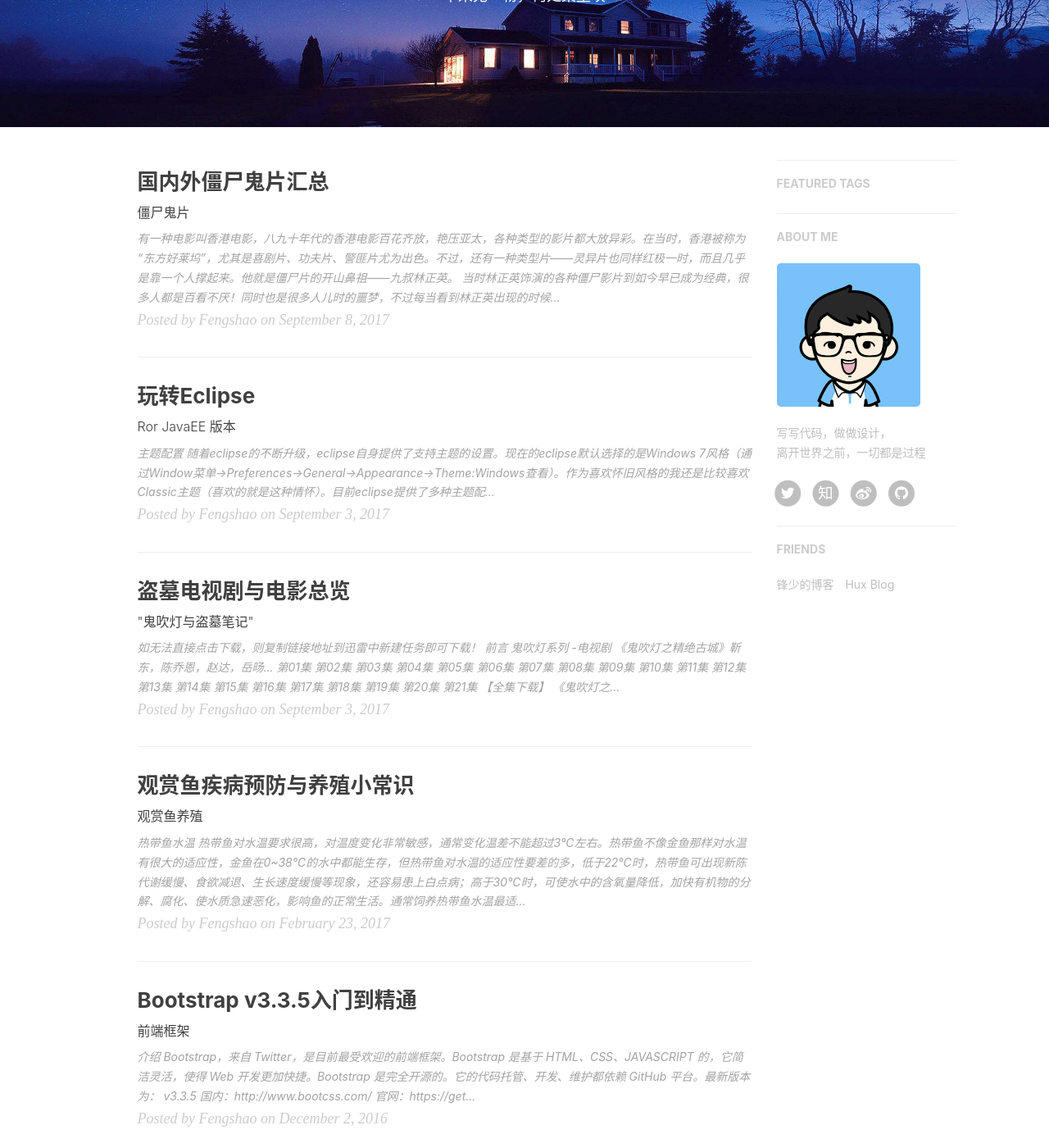
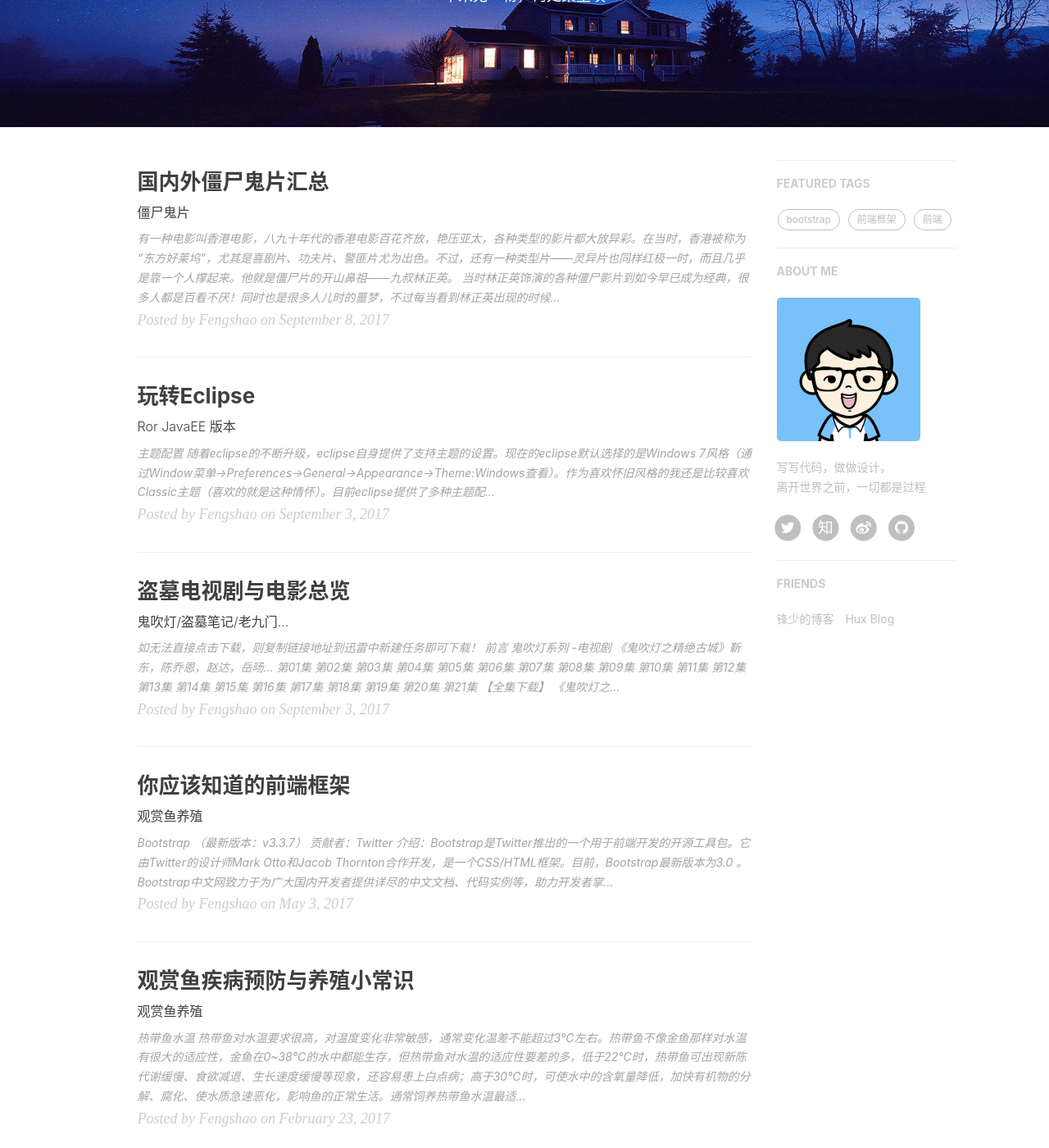
Before and after one commit to liushaofeng89/blog, a Jekyll site: the page built from index.html, in a window 1280 px wide and 1400 px high, scrolled down 263 px. Shown: the whole window at 82% size. Built offline with Jekyll 4.4.1, drawn with Linux system fonts in a browser that asks for light colours; nearby versions of some CDN libraries; the list of posts is cut into pages by our own code; comment, search, counter and statistics services are not loaded; some of the changed lines change nothing that is shown.

Commit message:
更新文章

```diff
--- /dev/null
+++ b/_posts/2017-05-03-css-ui-framework.markdown
@@ -0,0 +1,61 @@
+---
+layout:     post
+title:      "你应该知道的前端框架"
+subtitle:   "观赏鱼养殖"
+date:       2017-05-03 12:16:00
+author:     "Fengshao"
+header-img: "assets/img/post-css-ui-framework.jpg"
+catalog: true
+tags:
+    - bootstrap
+    - font-end
+    - UI
+    - 前端
+    - 前端框架
+---
+
+
+## [Bootstrap](http://www.bootcss.com/) （最新版本：v3.3.7）
+**贡献者**：Twitter
+**介绍**：Bootstrap是Twitter推出的一个用于前端开发的开源工具包。它由Twitter的设计师Mark Otto和Jacob Thornton合作开发，是一个CSS/HTML框架。目前，Bootstrap最新版本为3.0 。Bootstrap中文网致力于为广大国内开发者提供详尽的中文文档、代码实例等，助力开发者掌握并使用这一框架。
+
+[官方地址](https://getbootstrap.com/) [仓库地址](https://github.com/twbs/bootstrap)
+
+## [amaze UI](http://amazeui.org/) （最新版本：v2.7.2）
+**介绍**：Amaze UI 以移动优先（Mobile first）为理念，从小屏逐步扩展到大屏，最终实现所有屏幕适配，适应移动互联潮流。
+Amaze UI 含近 20 个 CSS 组件、20 余 JS 组件，更有多个包含不同主题的 Web 组件，可快速构建界面出色、体验优秀的跨屏页面，大幅提升开发效率。
+相比国外框架，Amaze UI 关注中文排版，根据用户代理调整字体，实现更好的中文排版效果；兼顾国内主流浏览器及 App 内置浏览器兼容支持。
+Amaze UI 面向 HTML5 开发，使用 CSS3 来做动画交互，平滑、高效，更适合移动设备，让 Web 应用更快速载入。
+[官方地址](http://amazeui.org/) [仓库地址](https://github.com/amazeui/amazeui)
+
+## [Ant UI](https://ant.design/index-cn) （最新版本：v2.9.3）
+**贡献者**：蚂蚁金服体验技术部出品
+**介绍**：Ant Design 提供了一套非常完整的 组件化设计规范 与组件化编码规范，大幅提高了部分产品的设计研发效率及质量。Ant Design 与 G2 的代码质量和文档质量都非常高，算是阿里提出 “大中台，小前台” 后外面可见的杰出作品。SENSORO 以前的项目主要使用 Angular 与 Vue，采用了一些 UI 模版与设计规范。不过在开发时还是经常会遇到，无对应组件或者业务逻辑存在不同，导致没有进行良好的组件化封装。结果项目中，同样功能轮子可能造了 N 次，还都造的不怎么好。开始在公司内部推广 Ant Design 时，主要作为产品、设计师、工程师学习产品交互设计的一种工具。这样内部培训可以省下了准备材料所需的大量精力。
+
+[仓库地址](https://github.com/ant-design/ant-design)
+
+
+## [Layer UI](http://www.layui.com/) （最新版本:v1.0.9_rls)
+**贡献者**：未知
+**介绍**：经典模块化前端框架-由职业前端倾情打造，面向所有层次的前后端程序猿，业界最容易使用的前端UI解决方案。身处在前端社区的繁荣之下，我们都在有意或无意地追逐。而Layui偏偏回望当初，奔赴在返璞归真的漫漫征途，自信并勇敢着，追寻于原生态的书写指令，试图以最简单的方式诠释高效；拥有双面的不仅是人生，还有Layui。一面极简，一面丰盈。极简是视觉所见的外在，是开发所念的简易。丰盈是倾情雕琢的内在，是信手拈来的承诺。一切本应如此，简而全，双重体验；如果眼下还是一团零星之火，那运筹帷幄之后，迎面东风，就是一场烈焰燎原吧，那必定会是一番尽情的燃烧。待，秋风萧瑟时，散作满天星辰，你看那四季轮回，正是Layui不灭的执念。
+[仓库地址](https://github.com/sentsin/layui)
+
+## [MUI](http://dev.dcloud.net.cn/mui/) （最新版本：v3.5.0）
+**贡献者**：未知
+**介绍**：追求性能体验，是我们开始启动MUI项目的首要目标，轻量必然是重要特征；MUI不依赖任何第三方JS库，压缩后的JS和CSS文件仅有100+K和60+K。鉴于之前的很多前端框架（特别是响应式布局的框架），UI控件看起来太像网页，没有原生感觉，因此追求原生UI感觉也是我们的重要目标，MUI以iOS平台UI为基础，补充部分Android平台特有的UI控件。
+[仓库地址](https://github.com/dcloudio/mui)
+
+##  fullPage.js
+**贡献者**：未知
+**介绍**：如今我们经常能见到全屏网站，尤其是国外网站。这些网站用几幅很大的图片或色块做背景，再添加一些简单的内容，显得格外的高端大气上档次。比如 iPhone 5C 的介绍页面（查看），QQ浏览器的官网站。如果你也希望你的网站能设计成全屏的，显得更上档次，你可以试试 fullPage.js。
+fullPage.js 是一个基于 jQuery 的插件，它能够很方便、很轻松的制作出全屏网站，主要功能有：
+① 支持鼠标滚动
+② 支持前进后退和键盘控制
+③ 多个回调函数
+④ 支持手机、平板触摸事件
+⑤ 支持 CSS3 动画
+⑥ 支持窗口缩放
+⑦ 窗口缩放时自动调整
+⑧ 可设置滚动宽度、背景颜色、滚动速度、循环选项、回调、文本对齐方式等等
+
+[仓库地址](https://github.com/alvarotrigo/fullPage.js) [在线演示](http://www.dowebok.com/demo/2014/77/)
--- a/_posts/2017-09-03-stealing-graves-tv-film.markdown
+++ b/_posts/2017-09-03-stealing-graves-tv-film.markdown
@@ -1,7 +1,7 @@
 ---
 layout:     post
 title:      "盗墓电视剧与电影总览"
-subtitle:   "\"鬼吹灯与盗墓笔记\""
+subtitle:   "鬼吹灯/盗墓笔记/老九门..."
 date:       2017-09-03 12:51:23
 author:     "Fengshao"
 header-img: "assets/img/post-bg-stealing-graves-tv-film.jpg"
```
Also changed, not shown: assets/img/post-css-ui-framework.jpg (added).
